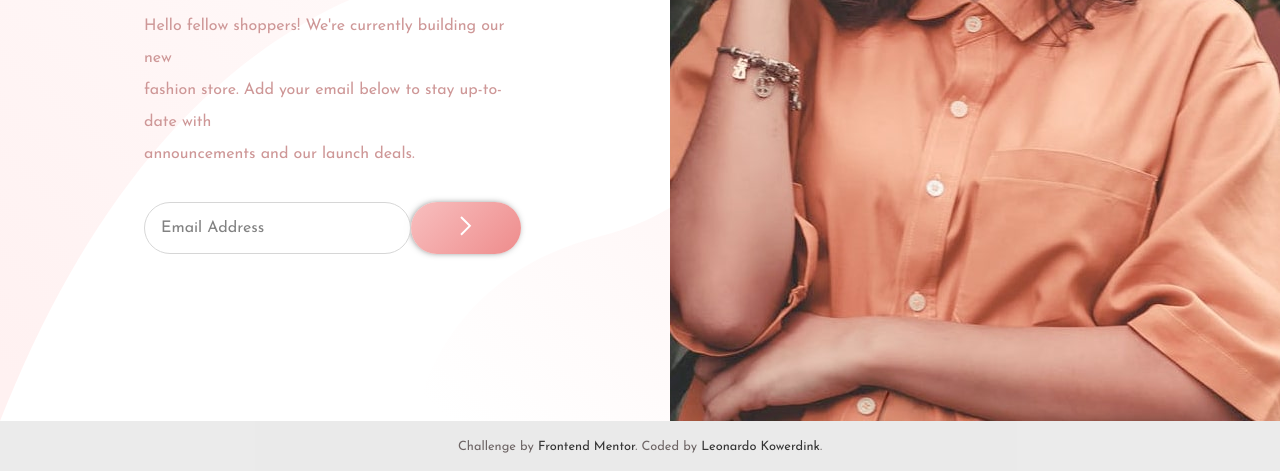
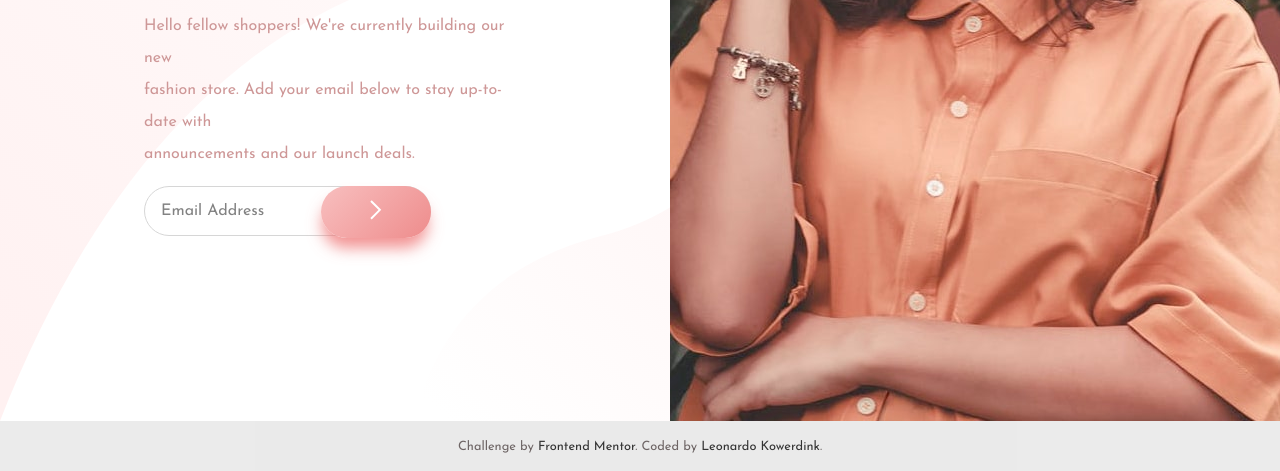
Before and after one commit to kowerdink/Base_Apparel, a plain HTML site: page index.html in a window 1280 px wide. Shown: the part 379-850 px from the top of the page. Drawn offline with Linux system fonts and the light colour scheme; a web font is replaced by a local one.

Commit message:
fixed posicion

```diff
--- a/index.html
+++ b/index.html
@@ -18,11 +18,11 @@
         <h1><span>We're</span><br>coming<br>soon</h1>
         <p>Hello fellow shoppers! We're currently building our new<br>fashion store.
           Add your email below to stay up-to-date with<br>announcements and our launch deals.</p>
+      </div>
+      <div class="inputMail">
         <form action="">
-          <div>
-              <input type="text" placeholder="Email Address">
-              <button><svg xmlns="http://www.w3.org/2000/svg" width="12" height="20"><path fill="none" stroke="#FFF" stroke-width="2" d="M1 1l8.836 8.836L1 18.671"/></svg></button>
-          </div>
+          <input type="text" placeholder="Email Address">
+          <button><svg xmlns="http://www.w3.org/2000/svg" width="12" height="20"><path fill="none" stroke="#FFF" stroke-width="2" d="M1 1l8.836 8.836L1 18.671"/></svg></button>
         </form>
       </div>
     </div>
--- a/style.css
+++ b/style.css
@@ -18,8 +18,11 @@ body {
 .content {
     display: flex;
     width: 100%;
+    height: 100vh;
+    background-image: url(./images/bg-pattern-desktop.svg);
+    background-size: contain;
+
 }
-
 .title  {
     margin-bottom: 5rem;
 }
@@ -29,8 +32,7 @@ body {
     width: 80%;
     flex-direction: column;
     padding: 3rem 9rem;
-    background-image: url(./images/bg-pattern-desktop.svg);
-    background-size: cover;
+
 }
 
 .mainInfo {
@@ -56,13 +58,19 @@ body {
     color:hsl(0, 36%, 70%);
 }
 
-.mainInfo form div {
-    display: flex;
+
+.inputMail {
+    display: relative;
+    margin-top: 1rem;
+    width: 75%;
+
+}
+.inputMail form {
+    display:block;
+    position: relative;
+}
+.inputMail form input {
     width: 100%;
-}
-
-.mainInfo form div input {
-    width: 70%;
     padding: 1rem;
     font-size: 1rem;
     border-radius: 40px;
@@ -70,7 +78,10 @@ body {
     outline: none;
     opacity: 0.9;
 }
-.mainInfo form button {
+.inputMail form button {
+    position: absolute;
+    top: 0;
+    right: 0;
     border: none;
     padding: 0.9rem;
     width: 110px;
@@ -79,15 +90,17 @@ body {
     background: linear-gradient(135deg, #f8bfbf 0%, #ee8c8c 100%);
     transition: background-color ease 0.3s;
     cursor: pointer;
-    box-shadow: -1px 0px 7px -2px rgba(33,33,33,0.75);
-    -moz-box-shadow: -1px 0px 0.7rem -2px rgba(33,33,33,0.75);
+    box-shadow: -1px 12px 15px -2px rgba(238, 112, 112, 0.75);
+    -moz-box-shadow: -1px 12px 0.7rem -2px rgba(238, 112, 112, 0.75);
 }
-.mainInfo form button:hover {
+.inputMail form button:hover {
     background: linear-gradient(135deg, #f29f9f 0%, #ff67c5 100%);
 }
 
 .Picture {
     display: flex;
+    justify-content: end;
+
 }
 
 footer {
```
